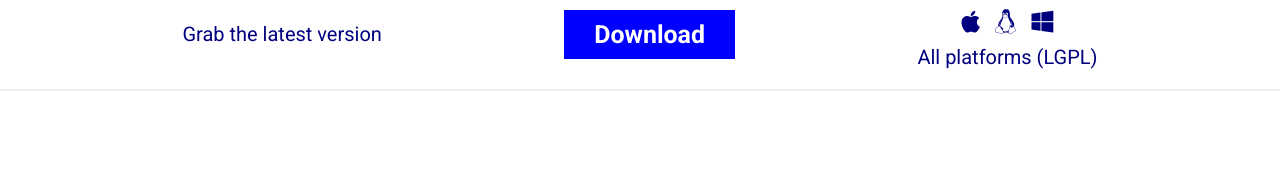
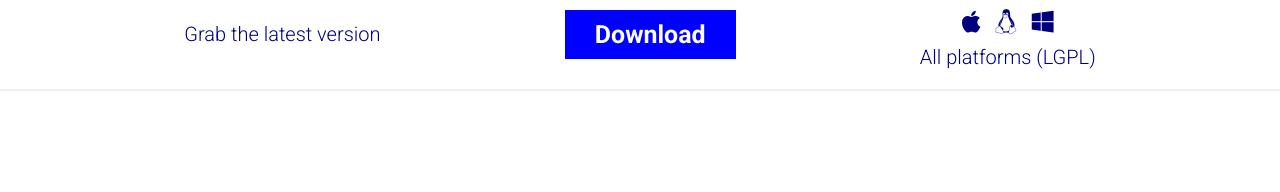
Before and after one commit to FreeFem/FreeFem-website2, a Jekyll site: the page built from index.md, in a window 1280 px wide. Shown: the part 723-915 px from the top of the page. Built offline with Jekyll 4.4.1, drawn with Linux system fonts in a browser that asks for light colours; comment, search, counter and statistics services are not loaded.

Commit message:
fixed font weight

```diff
--- a/css/style.css
+++ b/css/style.css
@@ -131,6 +131,7 @@
     justify-content: space-evenly;
     align-items: center;
     font-size: 1.25rem;
+    font-weight: 300;
     color: #00007F;
     text-align: center;
     min-width: 100%;
@@ -144,6 +145,8 @@
 
 #release strong {
   display: block;
+  font-size: 1.9rem;
+  font-weight: 700;
 }
 
 #download a {
```
